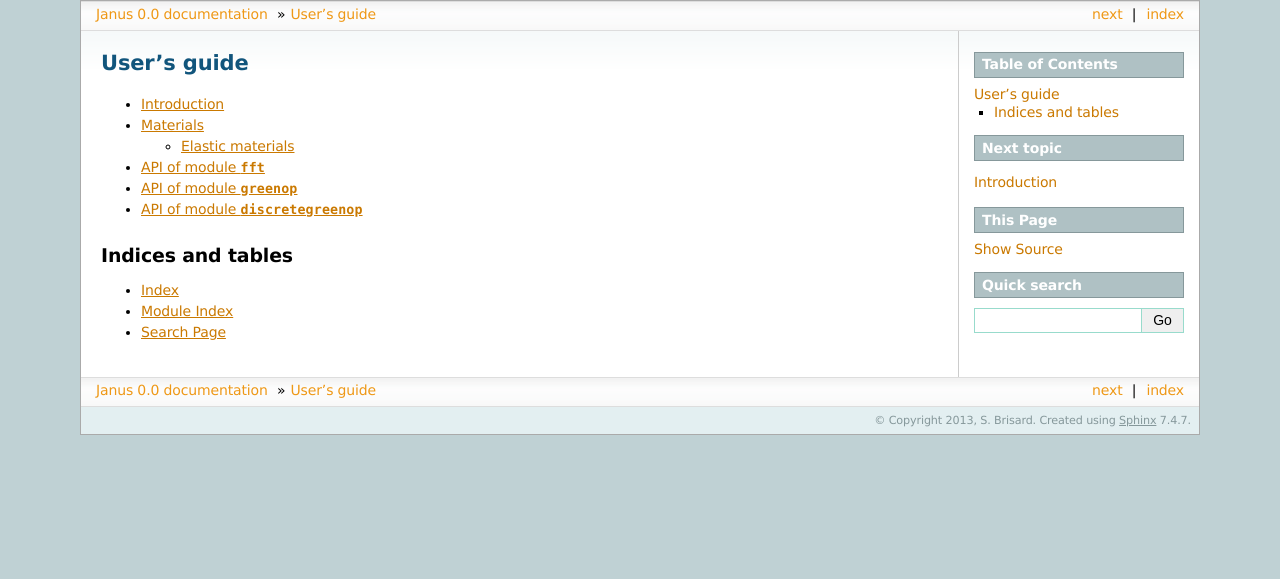
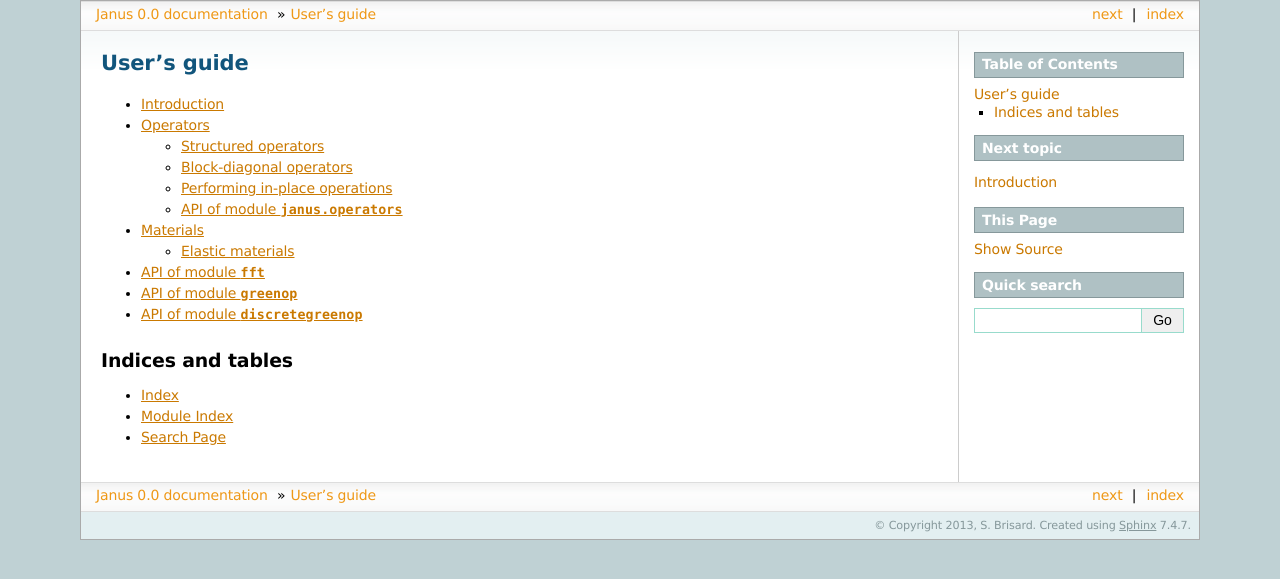
Before and after one commit to sbrisard/janus, a Sphinx documentation site: the page built from doc/index.rst, in a window 1280 px wide. Shown: the top 579 px of the page. Built offline with Sphinx 7.4.7, drawn with Linux system fonts in a browser that asks for light colours; formulas are drawn with MathJax 3; some of the changed lines change nothing that is shown.

Commit message:
Documentation of module janus.operators: moved part of the module docstring to the sphinx doc.

```diff
--- a/doc/operators.rst
+++ b/doc/operators.rst
@@ -1,2 +1,135 @@
+.. -*- coding: utf-8-unix -*-
+
+*********
+Operators
+*********
+
+Classes and functions for the definition of operators are provided in the
+:mod:`janus.operators` module. Operator should be understood in the most
+general sense, as a mapping from a (real) vector space to another. If the
+mapping is *linear*, then the resulting operator is a *tensor*.
+
+The root of the hierarchy tree of operators is the class
+:class:`janus.operator.AbstractOperator`. Instances of this class have two
+attributes, ``isize`` and ``osize`` which are the sizes of the input and output
+of the operator, respectively (in other words, these attributes are the
+dimensions of the domain and codomain, respectively).
+
+Operator ``op`` is mapped to the vector ``x`` through the method
+:meth:`janus.operator.AbstractOperator.apply`::
+
+    y = op.apply(x)
+
+where ``x`` (resp. ``y``) is a 1D array of length ``op.isize`` (resp.
+``op.osize``).
+
+.. _structured-operators:
+
+Structured operators
+====================
+
+Structured operators are operators whose input and output are structured in
+multi-dimensional grids. The content of each cell might be tensorial, so that
+the input and output of 2D structured operators are *3-dimensional* arrays.
+Likewise, the input and output arrays of 3D structured operators are
+*4-dimensional arrays*. The *local* input and output then refer to data
+contained in one specific cell. For example, let ``x[:, :, :]`` (resp.
+``y[:, :, :]``) be the input (resp. output) of a 2D structured operator; the
+local input (resp. output) of cell ``(i0, i1)`` is the 1D array ``x[i0, i1, :]``
+(resp ``y[i0, i1, :]``).
+
+Two- and three- dimensional structured operators are defined in this module
+through the classes :class:`AbstractStructuredOperator2D` and
+:class:`AbstractStructuredOperator3D`). Instances of these classes have two
+attributes, ``ishape`` and ``oshape`` which are the shapes (tuples of
+dimensions) of the input and output of the operator, respectively. It should be
+noted that the data layout (the dimensions of the *spatial* grid) of the input
+and output are identical. In other words::
+
+  op.ishape[:-1] == op.oshape[:-1]
+
+for any structured operator ``op``. Of course, ``op.ishape[-1]`` and
+``op.oshape[-1]`` may differ. Structured operators are applied to multidimensional arrays as follows::
+
+  y = op.apply(x)
+
+where ``x.shape == op.ishape`` and ``y.shape == op.oshape``.
+
+.. _block-diagonal-operators:
+
+Block-diagonal operators
+========================
+
+Block-diagonal operators (:class:`BlockDiagonalOperator2D`,
+:class:`BlockDiagonalOperator3D`) are defined as structured operators
+for which the local output depends on the local input only. Any block
+diagonal operator can be represented as an array of local operators (of
+type :class:`AbstractOperator`) ``loc``. Then, the input ``x`` is mapped
+to the output ``y`` as follows ::
+
+    y[i0, i1, :] = loc[i0, i1].apply(x[i0, i1, :])
+
+in 2D, and ::
+
+    y[i0, i1, i2, :] = loc[i0, i1, i2].apply(x[i0, i1, i2, :])
+
+in 3D.
+
+.. _block-diagonal-linear-operators:
+
+Block-diagonal linear operators
+-------------------------------
+
+This can be further simplified in the case of linear, block-diagonal
+operators (:class:`BlockDiagonalLinearOperator2D`,
+:class:`BlockDiagonalLinearOperator3D`). Indeed, ``loc`` is then an
+array of matrices, which can be viewed as a higher-dimension array.
+Therefore, a block-diagonal linear operator can be defined through a
+``float64`` array ``a`` such that ::
+
+    y[i0, i1, i2] = sum(a[i0, i1, i2, j2] * x[i0, i1, j2], j2)
+
+in 2D, and ::
+
+    y[i0, i1, i2, i3] = sum(a[i0, i1, i2, i3, j3] * x[i0, i1, i2, j3], j3)
+
+in 3D.
+
+Block-diagonal linear operators are created with the function :func:``janus.operators.block_diagonal_linear_operator``, which takes as an input an array, whose last two dimensions correspond to the matrix of the local operator.
+
+>>> import numpy as np
+>>> import janus.operators as operators
+>>> a = np.arange(120., dtype=np.float64).reshape(2, 3, 4, 5)
+>>> op = operators.block_diagonal_linear_operator(a)
+>>> x = np.arange(30., dtype=np.float64).reshape(2, 3, 5)
+>>> y = op.apply(x)
+>>> yy = np.sum(a * x[:, :, np.newaxis, :], axis=-1)
+>>> np.sqrt(np.sum((yy - y)**2))
+0.0
+
+.. _in-place-operations:
+
+Performing in-place operations
+==============================
+
+All types of operators define a method ``apply(x, y)``, where ``x`` is a
+memoryview of the input and ``y`` is a memoryview of the output. If
+``y`` is ``None``, then ``apply`` returns a newly created memoryview. If
+``y`` is not ``None``, then ``apply`` returns a reference to ``y``.
+
+Depending on the implementation, some operators allow for in-place
+operations, which can further reduce memory allocations. In
+other words, ``apply(x, x)`` is valid for such operators and returns
+the expected value. Whether or not an operator allows for in-place
+operations is implementation dependent, and should be specified in the
+documentation. **Unless otherwise stated, it should be assumed that
+in-place operations are not supported.**
+
+If relevant, the above also applies to the Cython method
+``c_apply(x, y)``.
+
+API of module :mod:`janus.operators`
+===================================
+
 .. automodule:: janus.operators
     :members:
```
Also changed, not shown: 1 other file.
